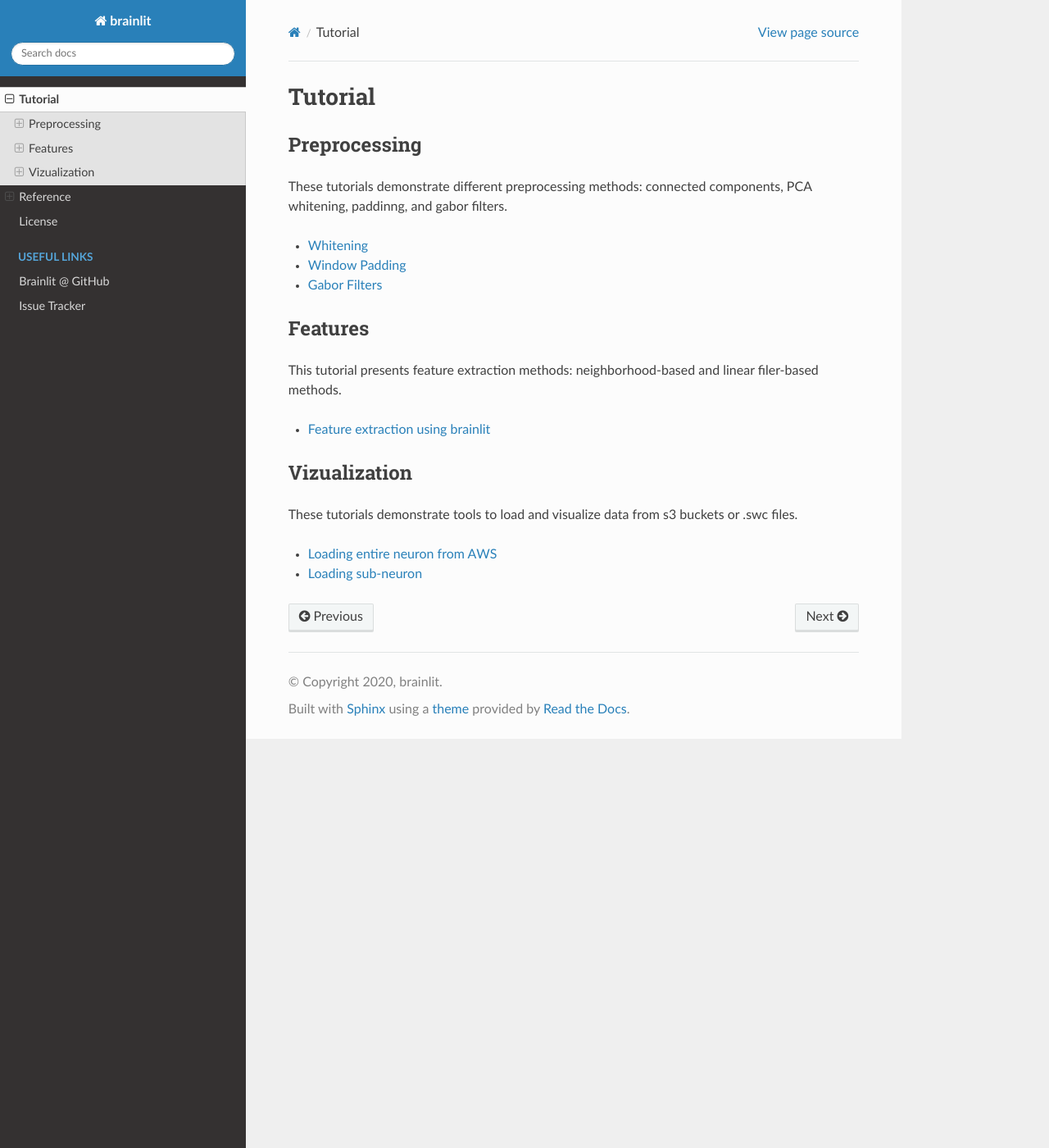
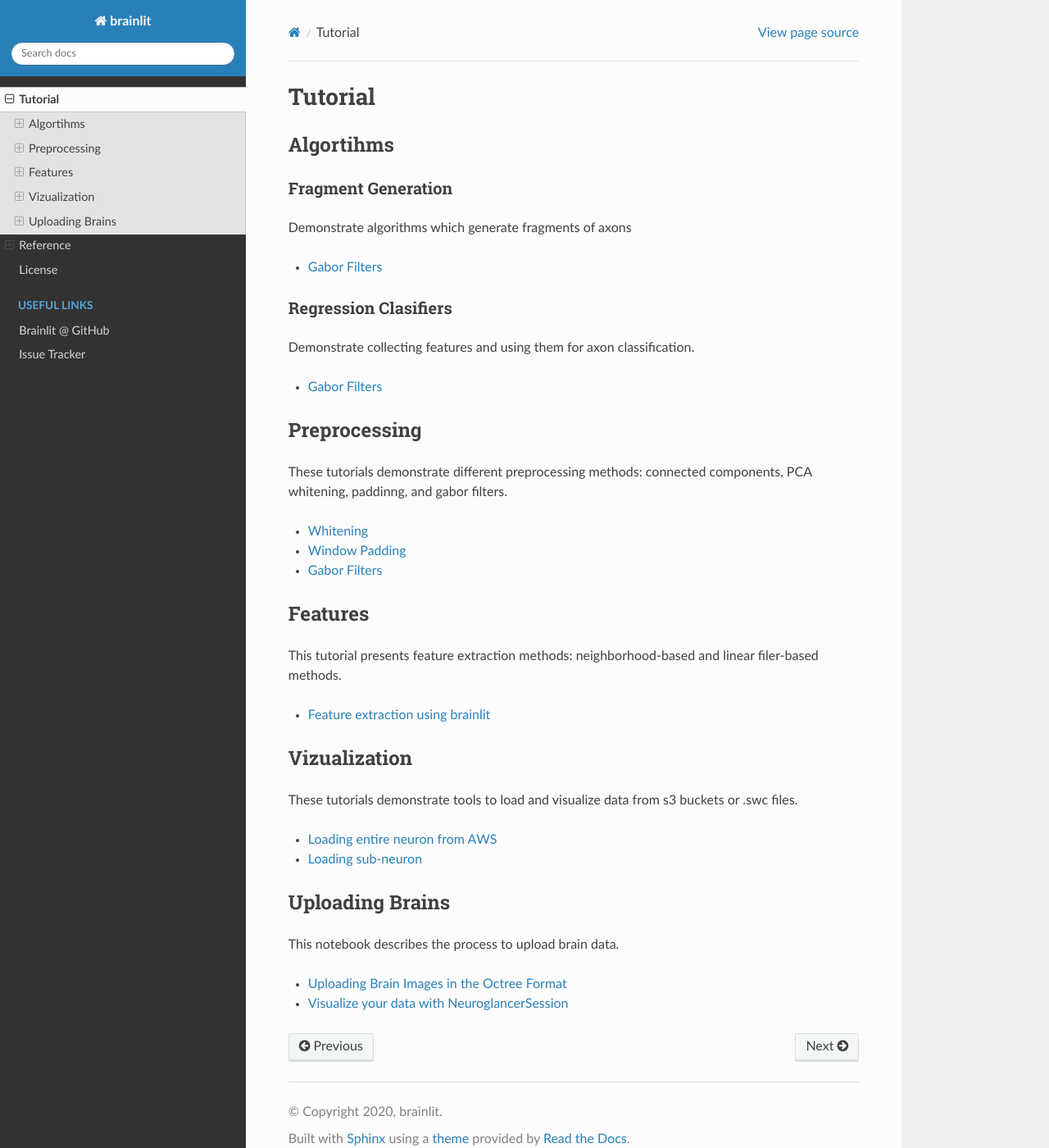
Before and after one commit to neurodata/brainlit, a Sphinx documentation site: the page built from docs/tutorial.rst, in a window 1280 px wide and 1400 px high. Shown: the whole window at 82% size. Built offline with Sphinx 7.4.7 and the Read the Docs theme 2.0.0, drawn with Linux system fonts in a browser that asks for light colours; pages that are not in the unit, such as notebooks, are missing from menus.

Commit message:
docs and notebooks

```diff
--- a/docs/tutorial.rst
+++ b/docs/tutorial.rst
@@ -1,6 +1,28 @@
 ********
 Tutorial
 ********
+
+.. _algorithm_tutorials:
+
+Algortihms
+==========
+Fragment Generation
+------------------
+Demonstrate algorithms which generate fragments of axons
+
+.. toctree::
+   :maxdepth: 1
+
+   tutorials/gaborfilter
+
+Regression Clasifiers
+---------------------
+Demonstrate collecting features and using them for axon classification.
+
+.. toctree::
+   :maxdepth: 1
+
+   tutorials/gaborfilter
 
 .. _preprocessing_tutorials:
 
@@ -39,3 +61,12 @@ These tutorials demonstrate tools to load and visualize data from s3 buckets or
 
    tutorials/viz/loading
    tutorials/viz/visualize
+
+Uploading Brains
+================
+This notebook describes the process to upload brain data.
+
+.. toctree::
+   :maxdepth: 1
+
+   tutorials/uploading_brains.ipynb
```
Also changed, not shown: docs/reference/algs.rst (+9 -0 lines), docs/tutorials/uploading_brains.ipynb (added).
